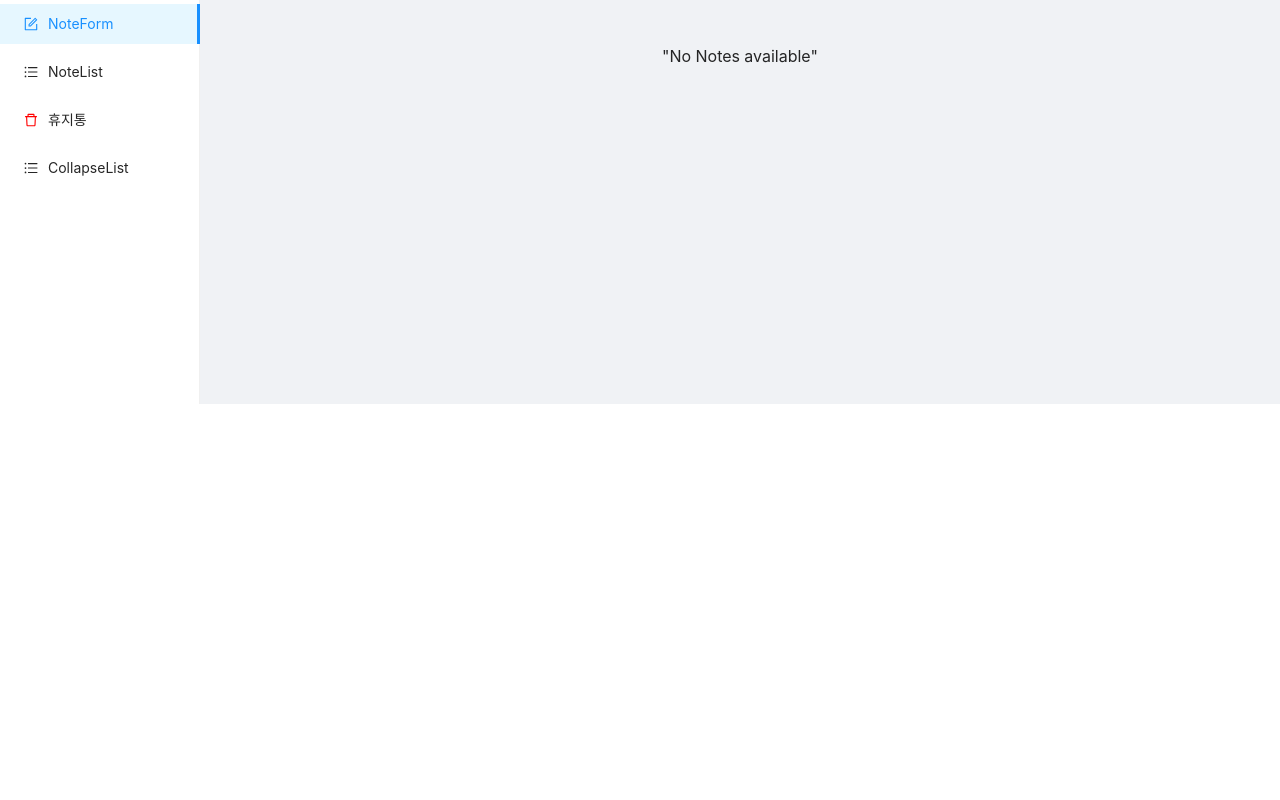
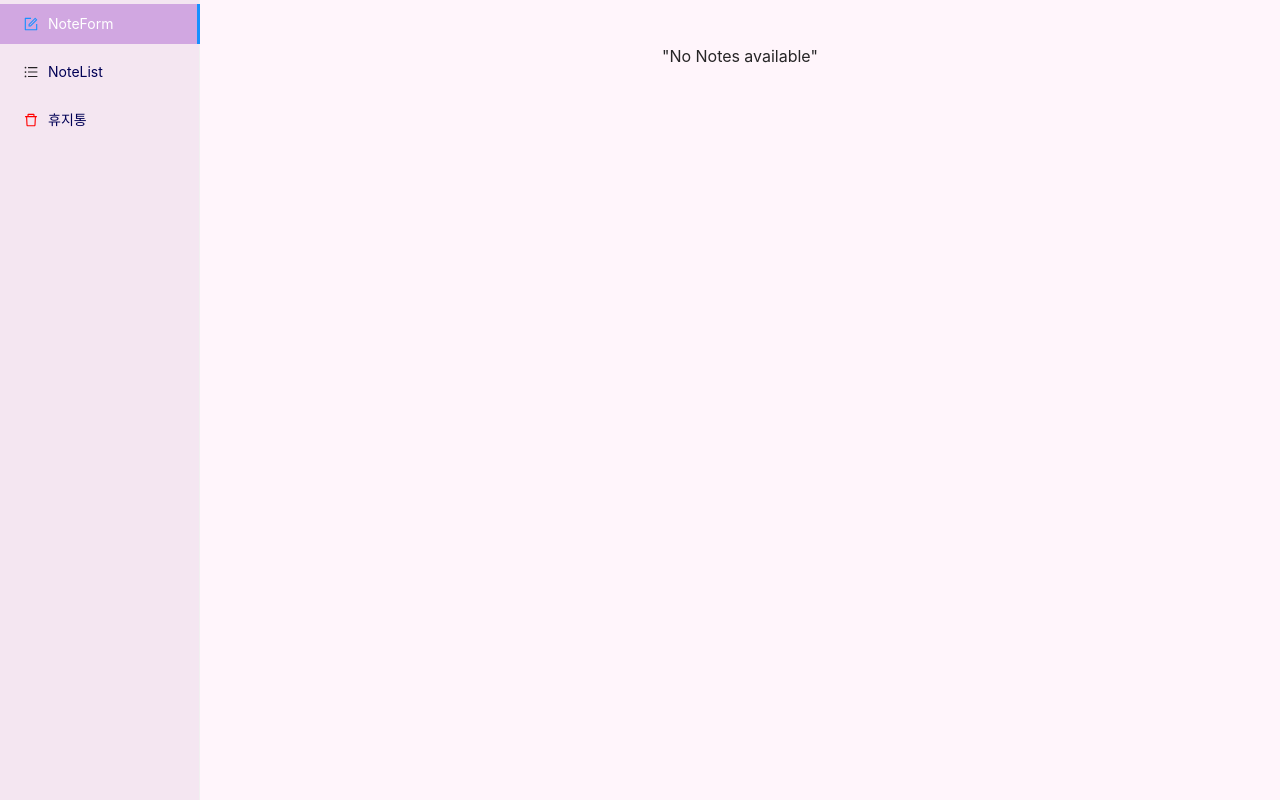
Before and after one commit to project-pododo/pododo-client, a React (Create React App) app: page /list in a window 1280 px wide. Built offline with nearby package versions, Linux system fonts and the light colour scheme.

Commit message:
베이스 컬러 커스텀 추가

```diff
--- a/src/App.js
+++ b/src/App.js
@@ -10,13 +10,13 @@ import { useState } from "react";
 import NoteForm from "./component/NoteForm";
 import NoteList from "./component/NoteList";
 import RubbishList from "./component/RubbishList";
-import CollapseList from "./component/CollapseList";
 
 const { Content, Sider } = Layout;
 
 function App() {
   const [notes, setNotes] = useState([]);
   const [rubbish, setRubbish] = useState([]);
+  const [selectedKey, setSelectedKey] = useState("1");
 
   const handleAddNote = (title, content, dateRange) => {
     const newNote = { id: Date.now(), title, content, dateRange };
@@ -45,38 +45,82 @@ function App() {
   return (
     <BrowserRouter>
       <Layout style={{}}>
-        <Sider width={200} className="site-layout-background">
+        <Sider
+          width={200}
+          className="site-layout-background"
+          style={{ backgroundColor: "#F4E6F1" }}
+        >
           <Menu
             mode="inline"
+            selectedKeys={[selectedKey]}
+            onSelect={({ key }) => setSelectedKey(key)}
             defaultSelectedKeys={["1"]}
-            style={{ height: "100%" }}
+            style={{ height: "100vh", backgroundColor: "#F4E6F1" }}
           >
-            <Menu.Item key="1" icon={<FormOutlined />}>
-              <Link to="/">NoteForm</Link>
+            <Menu.Item
+              key="1"
+              icon={<FormOutlined />}
+              style={{
+                backgroundColor:
+                  selectedKey === "1" ? "#D1A7E1" : "transparent",
+              }}
+            >
+              <Link
+                to="/"
+                style={{
+                  color: selectedKey === "1" ? "#ffffff" : "#000055",
+                }}
+              >
+                NoteForm
+              </Link>
             </Menu.Item>
-            <Menu.Item key="2" icon={<UnorderedListOutlined />}>
-              <Link to="/list">NoteList</Link>
+            <Menu.Item
+              key="2"
+              icon={<UnorderedListOutlined />}
+              style={{
+                backgroundColor:
+                  selectedKey === "2" ? "#D1A7E1" : "transparent",
+              }}
+            >
+              <Link
+                to="/list"
+                style={{
+                  color: selectedKey === "2" ? "#ffffff" : "#000055",
+                }}
+              >
+                NoteList
+              </Link>
             </Menu.Item>
             <Menu.Item
               key="3"
               icon={<DeleteOutlined />}
-              style={{ color: "red" }}
+              style={{
+                color: "red",
+                backgroundColor:
+                  selectedKey === "3" ? "#D1A7E1" : "transparent",
+              }}
             >
-              <Link to="/rubbish">휴지통</Link>
-            </Menu.Item>
-            <Menu.Item key="4" icon={<UnorderedListOutlined />}>
-              <Link to="/collapse">CollapseList</Link>
+              <Link
+                to="/rubbish"
+                style={{
+                  color: selectedKey === "3" ? "#ffffff" : "#000055",
+                }}
+              >
+                휴지통
+              </Link>
             </Menu.Item>
           </Menu>
         </Sider>
 
-        <Layout style={{ padding: "0 24px 24px" }}>
+        <Layout //style={{ padding: "0 24px 24px" }}
+        >
           <Content
             style={{
               padding: 24,
               margin: 0,
               minHeight: 380,
               height: "100%",
+              backgroundColor: "#FFF5FB",
             }}
           >
             <Routes>
@@ -91,7 +135,6 @@ function App() {
                   <RubbishList rubbish={rubbish} onRestore={handleRestore} />
                 }
               />
-              <Route path="/collapse" element={<CollapseList />} />
             </Routes>
           </Content>
         </Layout>
--- a/src/component/NoteCard.js
+++ b/src/component/NoteCard.js
@@ -2,8 +2,9 @@ import React from "react";
 import { Collapse, Button } from "antd";
 import { DeleteOutlined } from "@ant-design/icons";
 import dayjs from "dayjs";
+import "../css/CustomStyle.css";
 
-const {Panel} = Collapse;
+const { Panel } = Collapse;
 
 function NoteCard({ note, onDelete }) {
   if (!note) {
@@ -11,18 +12,33 @@ function NoteCard({ note, onDelete }) {
   }
 
   return (
-    <Collapse accordion={false}
+    <Collapse
+      accordion={false}
       style={{
         width: "100%",
-      marginBottom: "8px",}}>
+        // marginBottom: "8px",
+        backgroundColor: "#9B59B6",
+      }}
+    >
       <Panel
         header={note.title}
         key={note.id}
         extra={
-          <Button type="text" danger onClick={() => onDelete(note.id)}>
+          <Button
+            type="text"
+            danger
+            onClick={() => onDelete(note.id)}
+            style={{ color: "#6A3D9D", backgroundColor: "#F4E6F1" }}
+          >
             <DeleteOutlined />
           </Button>
         }
+      >
+        <div
+          className="ant-collapse-content"
+          style={{
+            backgroundColor: "#F4E6F1",
+          }}
         >
           <p>{note.content}</p>
           {note.dateRange && (
@@ -31,6 +47,7 @@ function NoteCard({ note, onDelete }) {
               {dayjs(note.dateRange[1]).format("YYYY-MM-DD HH:mm")}
             </p>
           )}
+        </div>
       </Panel>
     </Collapse>
   );
--- a/src/component/NoteForm.js
+++ b/src/component/NoteForm.js
@@ -1,36 +1,71 @@
 import React, { useState } from "react";
-import { Input, Button, Card, DatePicker } from "antd";
+import { Input, Button, Card, DatePicker, message, Spin } from "antd";
+import dayjs from "dayjs";
+import weekday from "dayjs/plugin/weekday";
+import localeData from "dayjs/plugin/localeData";
+
+dayjs.extend(weekday);
+dayjs.extend(localeData);
 
 const { TextArea } = Input;
 const { RangePicker } = DatePicker;
 
 function NoteForm({ onAdd }) {
+  const defaultStart = dayjs();
+  const defaultEnd = dayjs().add(24, "hour");
+
   const [title, setTitle] = useState("");
   const [content, setContent] = useState("");
-  const [dateRange, setDateRange] = useState(null);
+  const [dateRange, setDateRange] = useState([defaultStart, defaultEnd]);
+  const [loading, setLoading] = useState(false);
 
   const handleAdd = () => {
-    if (!title.trim() || !content.trim() || !dateRange) return;
-    onAdd(title, content, dateRange);
+    if (!title.trim()) {
+      message.warning("제목을 입력해주세요.");
+      return;
+    }
+
+    if (!content.trim()) {
+      message.warning("내용을 입력해주세요.");
+      return;
+    }
+
+    setLoading(true);
+
+    setTimeout(() => {
+      const finalDateRange = dateRange || [defaultStart, defaultEnd];
+
+      onAdd(title, content, finalDateRange);
+      message.success("일정이 추가되었습니다.");
       setTitle("");
       setContent("");
-    setDateRange(null);
+      setDateRange([defaultStart, defaultEnd]);
+      setLoading(false);
+    }, 1500); //임시로 로딩시간 1.5초 세팅. api 적용 후 제거.
   };
 
   return (
-    <Card style={{ marginBottom: 16 }}>
+    <Card
+      style={{
+        marginBottom: 16,
+        borderColor: "#6A0DAD",
+        backgroundColor: "#F3E5F5",
+      }}
+    >
       <div style={{ display: "flex", gap: "8px", marginBottom: "8px" }}>
         <Input
           placeholder="제목을 입력하세요"
           value={title}
           onChange={(e) => setTitle(e.target.value)}
-          style={{ flex: 1 }}
+          style={{ flex: 1, borderColor: "#6A0DAD" }}
         />
         <RangePicker
           showTime
           value={dateRange}
-          onChange={(dates) => setDateRange(dates)}
-          style={{ width: "300px" }}
+          onChange={(dates) =>
+            setDateRange(dates || [defaultStart, defaultEnd])
+          }
+          style={{ width: "300px", borderColor: "#6A0DAD" }}
         />
       </div>
       <TextArea
@@ -39,13 +74,23 @@ function NoteForm({ onAdd }) {
         onChange={(e) => setContent(e.target.value)}
         autoSize={{ minRows: 2, maxRows: 6 }}
       />
+      <div style={{ marginTop: 8, width: "100%", textAlign: "center" }}>
+        <Spin spinning={loading} tip="Loading...">
           <Button
             type="primary"
             onClick={handleAdd}
-        style={{ marginTop: 8, width: "100%" }}
+            style={{
+              marginTop: 8,
+              width: "100%",
+              backgroundColor: "#6A0DAD",
+              borderColor: "#6A0DAD",
+            }}
+            loading={loading}
           >
             추가하기
           </Button>
+        </Spin>
+      </div>
     </Card>
   );
 }
--- a/src/component/NoteList.js
+++ b/src/component/NoteList.js
@@ -1,14 +1,22 @@
 import React from "react";
-import { Row, Col } from "antd";
 import NoteCard from "./NoteCard";
 
 function NoteList({ notes, onDelete }) {
   return (
-      <div style={{ padding: 20, maxWidth: "800px", margin: "0 auto" }}>
+    <div
+      style={{
+        padding: 20,
+        height: "calc(100vh - 64px)",
+        overflowY: "auto",
+        margin: "0 auto",
+      }}
+    >
       {notes.length > 0 ? (
         notes
           .filter((note) => note !== null && note !== undefined)
-            .map((note) => <NoteCard key={note.id} note={note} onDelete={onDelete} />)
+          .map((note) => (
+            <NoteCard key={note.id} note={note} onDelete={onDelete} />
+          ))
       ) : (
         <div style={{ fontSize: 16, textAlign: "center", width: "100%" }}>
           "No Notes available"
--- a/src/component/RubbishList.js
+++ b/src/component/RubbishList.js
@@ -7,23 +7,36 @@ const { Panel } = Collapse;
 
 function RubbishList({ rubbish, onRestore }) {
   return (
-    <div style={{ padding: 20, maxWidth: "800px", margin: "0 auto" }}>
+    <div style={{ padding: 20, margin: "0 auto" }}>
       <h2>휴지통</h2>
       {rubbish.length > 0 ? (
-        <Collapse accordion={false} style={{ width: "100%" }}>
+        <Collapse
+          accordion={false}
+          style={{
+            width: "100%",
+            // marginBottom: "8px",
+            backgroundColor: "#9B59B6",
+          }}
+        >
           {rubbish.map((note, index) => (
             <Panel
               header={note.title}
               key={note.id || index}
               extra={
-                <Button type="text" onClick={() => onRestore(note.id)}>
+                <Button
+                  type="text"
+                  onClick={() => onRestore(note.id)}
+                  style={{ color: "#6A3D9D", backgroundColor: "#F4E6F1" }}
+                >
                   <UndoOutlined /> 복원
                 </Button>
               }
             >
               <p>{note.content}</p>
               {note.dateRange && (
-                <p style={{ color: "gray", fontSize: "12px", marginTop: "8px" }}>
+                <p
+                  style={{ color: "gray", fontSize: "12px", marginTop: "8px" }}
+                >
                   📅 {dayjs(note.dateRange[0]).format("YYYY-MM-DD HH:mm")} ~{" "}
                   {dayjs(note.dateRange[1]).format("YYYY-MM-DD HH:mm")}
                 </p>
--- /dev/null
+++ b/src/css/CustomStyle.css
@@ -0,0 +1,11 @@
+.ant-collapse-content {
+  background-color: #f4e6f1 !important; /* 기본 배경색 */
+}
+
+.ant-collapse-content-active {
+  background-color: #f4e6f1 !important; /* 펼쳐진 상태의 배경색 */
+}
+
+.ant-collapse-header {
+  align-items: center;
+}
```
Lines whose indentation alone changed are shown as unchanged.
